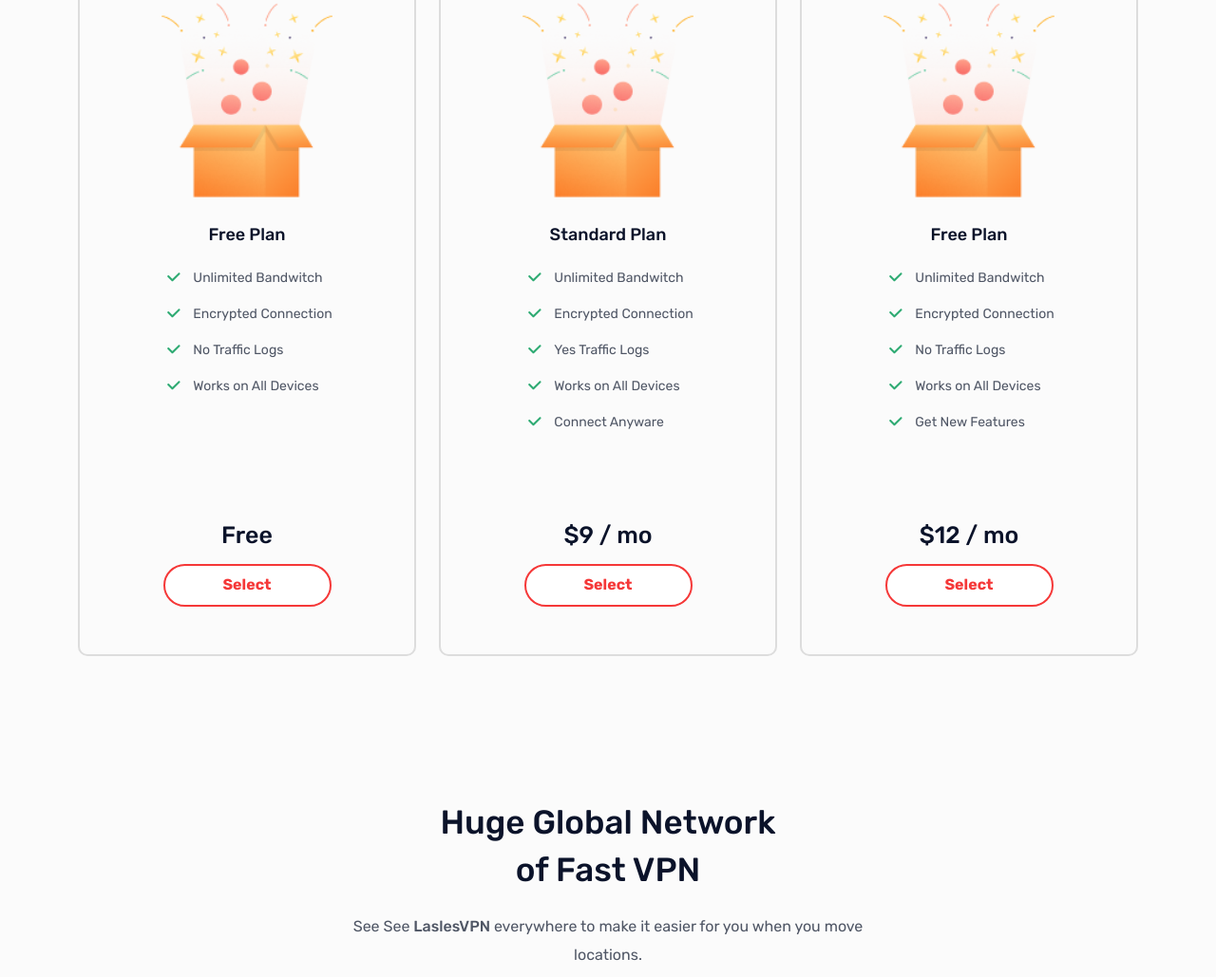
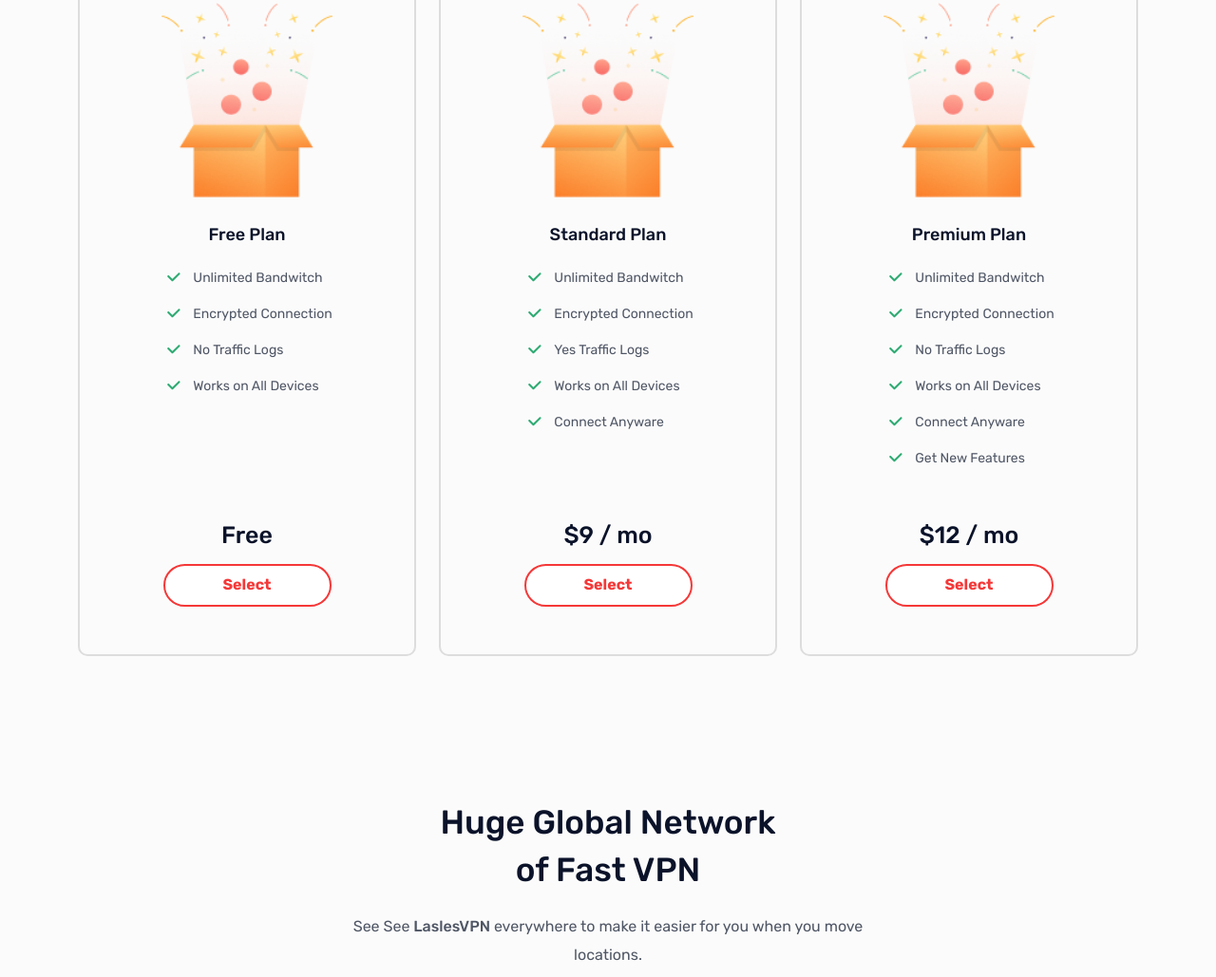
Before and after one commit to AmanPunia-510/vpn, a plain HTML site: page index.html in a window 1280 px wide. Shown: the part 1793-2822 px from the top of the page at 95% size. Drawn offline with nearby package versions, Linux system fonts and the light colour scheme.

Commit message:
change in plan box

```diff
--- a/index.html
+++ b/index.html
@@ -428,8 +428,7 @@
                                 class="section5-img1 w-100">
                             <p
                                 class="ff-rubik free-plan font-weight-500 font-size-18 line-height-30 blue-primary text-center mt-4">
-                                Free
-                                Plan</p>
+                                Premium Plan</p>
                             <div class="svg-content-correct d-flex gap-2 mb-2">
                                 <div class="svg-right">
                                     <svg width="25" height="25" viewBox="0 0 25 25" fill="none"
@@ -484,6 +483,18 @@
                                 <div
                                     class="bandwitch ff-rubik font-weight-400 font-size-14 line-height-30 light-blue-secondry">
                                     Works on All Devices</div>
+                            </div>
+
+                            <div class="svg-content-correct d-flex gap-2 mb-2">
+                                <div class="svg-right">
+                                    <svg width="25" height="25" viewBox="0 0 25 25" fill="none" xmlns="http://www.w3.org/2000/svg">
+                                        <path
+                                            d="M11.4486 17.2802C11.3174 17.2805 11.1873 17.2548 11.066 17.2047C10.9447 17.1546 10.8345 17.081 10.7416 16.9882L6.49963 12.7452C6.40406 12.653 6.3278 12.5427 6.27531 12.4208C6.22282 12.2988 6.19514 12.1676 6.19389 12.0348C6.19264 11.902 6.21785 11.7703 6.26805 11.6474C6.31824 11.5245 6.39242 11.4128 6.48624 11.3188C6.58007 11.2249 6.69166 11.1505 6.81452 11.1002C6.93738 11.0498 7.06904 11.0244 7.20182 11.0254C7.3346 11.0265 7.46584 11.054 7.58788 11.1063C7.70992 11.1586 7.82032 11.2347 7.91263 11.3302L11.4476 14.8652L17.8126 8.50219C18.0001 8.31455 18.2545 8.20908 18.5198 8.20898C18.7851 8.20889 19.0395 8.31418 19.2271 8.50169C19.4148 8.6892 19.5202 8.94356 19.5203 9.20883C19.5204 9.4741 19.4151 9.72855 19.2276 9.91619L12.1556 16.9882C12.0628 17.081 11.9526 17.1546 11.8313 17.2047C11.7099 17.2548 11.5799 17.2805 11.4486 17.2802Z"
+                                            fill="#2FAB73" />
+                                    </svg>
+                                </div>
+                                <div class="bandwitch ff-rubik font-weight-400 font-size-14 line-height-30 light-blue-secondry">
+                                    Connect Anyware</div>
                             </div>
 
                             <div class="svg-content-correct d-flex gap-2 mb-2">
```
